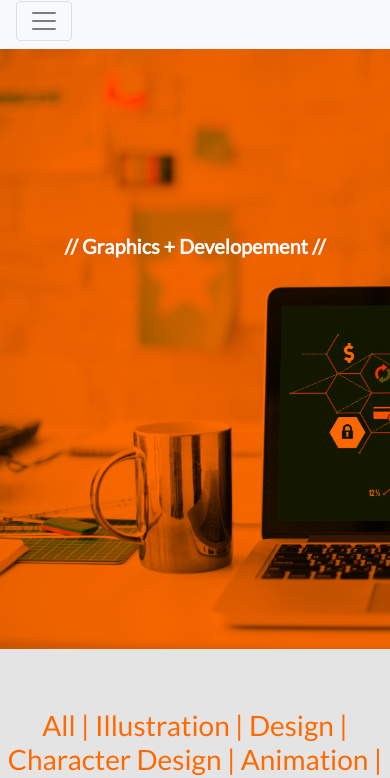
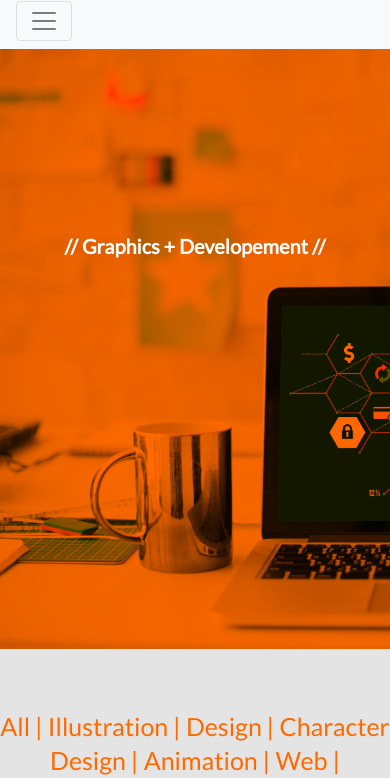
Before and after one commit to Gus-tavogonz/gus-tavogonz.github.io, a plain HTML site: page index.html in a window 390 px wide. Shown: the part 77-855 px from the top of the page. Drawn offline with nearby package versions, Linux system fonts and the light colour scheme.

```diff
--- a/assets/css/style-portfolio.css
+++ b/assets/css/style-portfolio.css
@@ -491,6 +491,9 @@
         margin:auto;
     }
 
+    .click{
+        font-size: 25px;
+    }
     .column1{
     padding-left: 20px;
     margin-left: 140px;
```
